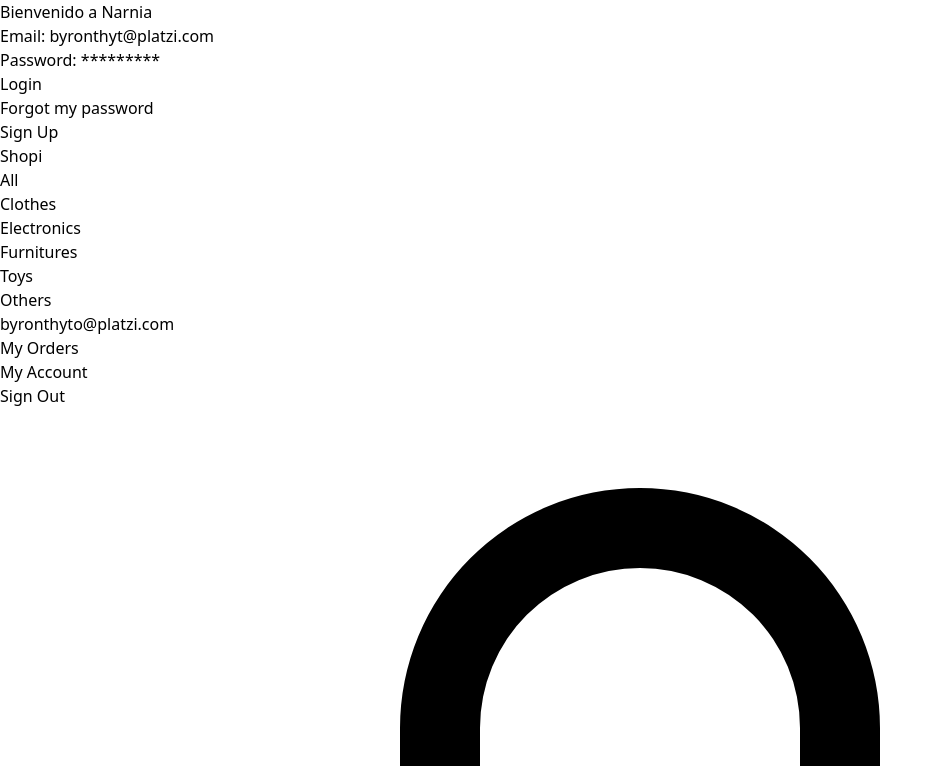
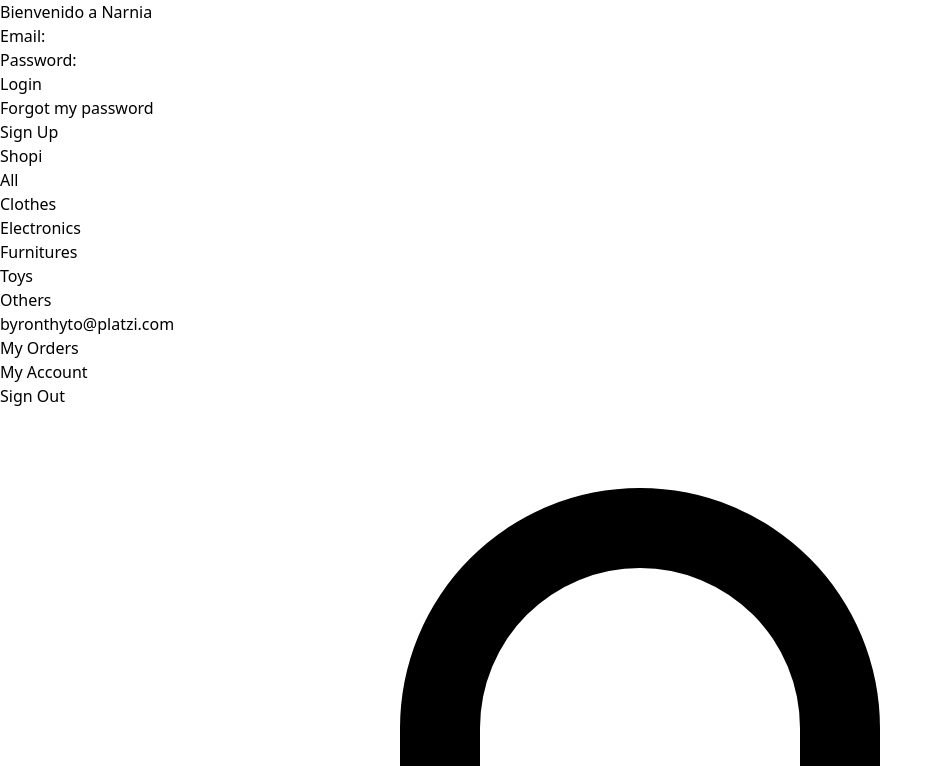
Before and after one commit to ByronVTS/Curso-de-React.js-con-Vite.js-y-TailwindCSS, a React (Vite) app: page /sign-in in a window 1280 px wide. Shown: the top 766 px of the page, without its empty margins (0-943 px from the left). Built offline with nearby package versions, Linux system fonts and the light colour scheme; no server answers.

Commit message:
Laboratorio 4

```diff
--- a/src/Pages/SignIn/index.jsx
+++ b/src/Pages/SignIn/index.jsx
@@ -1,29 +1,45 @@
+import { useContext } from "react";
 import Layout from "../../Components/Layout";
 import { Link } from "react-router-dom";
+import { ShoppingCartContext } from "../../Context";
 
 function SignIn() {
+  const context = useContext(ShoppingCartContext);
+  const account = localStorage.getItem("account");
+  const parsedAccount = account ? JSON.parse(account) : {};
+
+  const noAccountInLocalStorage = parsedAccount ? Object.keys(parsedAccount).length === 0 : true
+  const noAccountInLocalState = context.account ? Object.keys(context.account).length === 0 : true
+  const hasUserAnAccount = !noAccountInLocalStorage || !noAccountInLocalState;
+
+  // Esta función devuelve el contenido que parece ser la vista de inicio de sesión
+
     return (
       <>
         <Layout>
-        <h1 className="text-center  w-80 mb-6 font-medium text-lg">Bienvenido a Narnia </h1>
+          <h1 className="text-center w-80 mb-6 font-medium text-lg">Bienvenido a Narnia</h1>
           <div className="flex flex-col w-80">
             <p>
-            <span className="font-light  text-sm">Email: </span>
-            <span>byronthyt@platzi.com</span>
+              <span className="font-light text-sm">Email: </span>
+              <span>{parsedAccount?.email}</span>
             </p>
             <p>
-            <span className="font-light  text-sm">Password: </span>
-            <span>*********</span>
+              <span className="font-light text-sm">Password: </span>
+              <span>{parsedAccount?.password}</span>
             </p>
             <Link to="/">
-            <button className="bg-black text-white w-full rounded-lg py-3 mt-4 mb-2">Login</button>
+              <button className="bg-black text-white w-full rounded-lg py-3 mt-4 mb-2" disabled={!hasUserAnAccount}>
+                Login
+              </button>
             </Link>
             <div className="text-center">
-            <a href="/" className="font-light text-ms underline underline-offset-4">Forgot my password</a>
+              <a href="/" className="font-light text-ms underline underline-offset-4" >
+                Forgot my password
+              </a>
             </div>
-          <button
-          className="border border-black rounded-lg mt-6 py-3"
-          >Sign Up</button>
+            <button className="border border-black rounded-lg mt-6 py-3" disabled={!hasUserAnAccount}>
+              Sign Up
+            </button>
           </div>
         </Layout>
       </>
```
Lines whose indentation alone changed are shown as unchanged.
